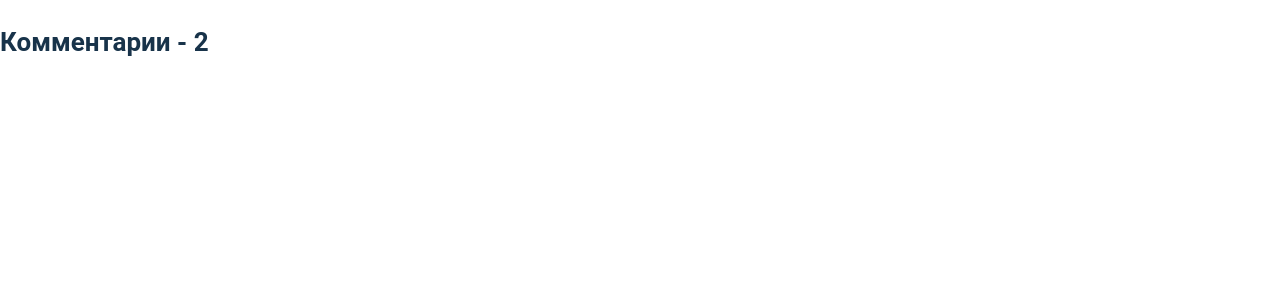
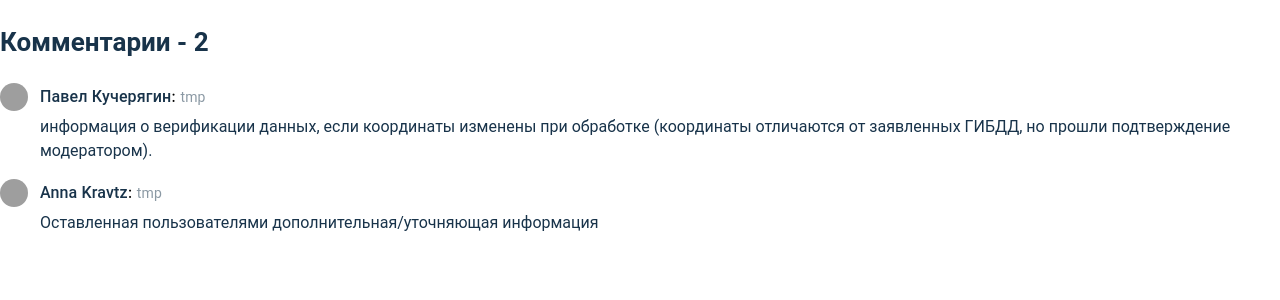
Before and after one commit to dtpstat/website, a Next.js app: page /iframes/comments/1 in a window 1280 px wide. Shown: the top 300 px of the page. Built offline with nearby package versions, Linux system fonts and the light colour scheme; grey boxes are pictures that could not be loaded.

Commit message:
Uncomment CommentList

```diff
--- a/src/pages/iframes/comments/[dtpId].tsx
+++ b/src/pages/iframes/comments/[dtpId].tsx
@@ -4,7 +4,7 @@ import * as React from "react";
 import styled from "styled-components";
 
 // import { CommentInput } from "../../../components/comment-input";
-// import { CommentList } from "../../../components/сomment-list";
+import { CommentList } from "../../../components/сomment-list";
 // import { commentsArePaused } from "../../../shared/helpersForComments";
 import { Comment } from "../../../types";
 
@@ -33,9 +33,9 @@ const CommentsIframePage: NextPage<CommentsIframePageProps> = ({
   return (
     <div>
       <CommentsHeader>Комментарии - {comments.length}</CommentsHeader>
-      {/* <CommentList comments={comments} />
+      <CommentList comments={comments} />
 
-      {commentsArePaused ? (
+      {/* {commentsArePaused ? (
         <p>Добавление новых комментариев приостановлено</p>
       ) : (
         <CommentInput />
```
